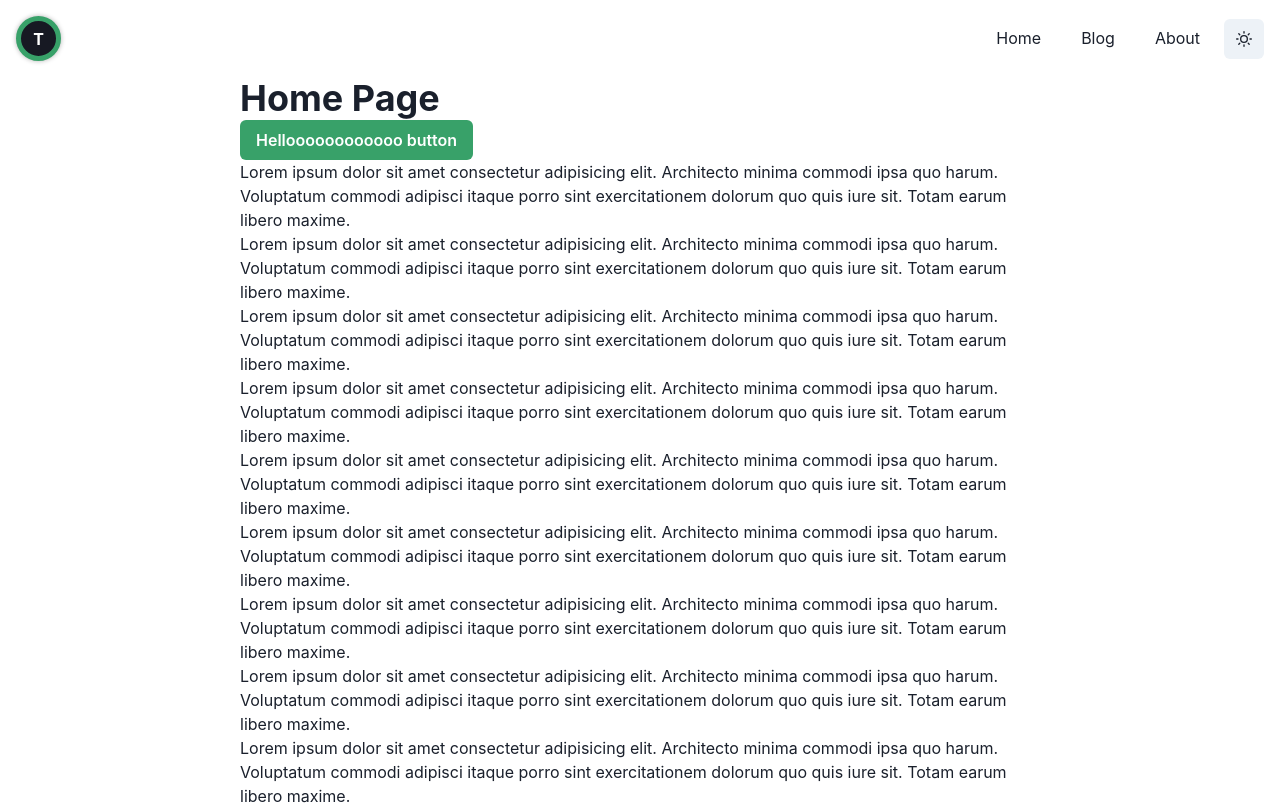
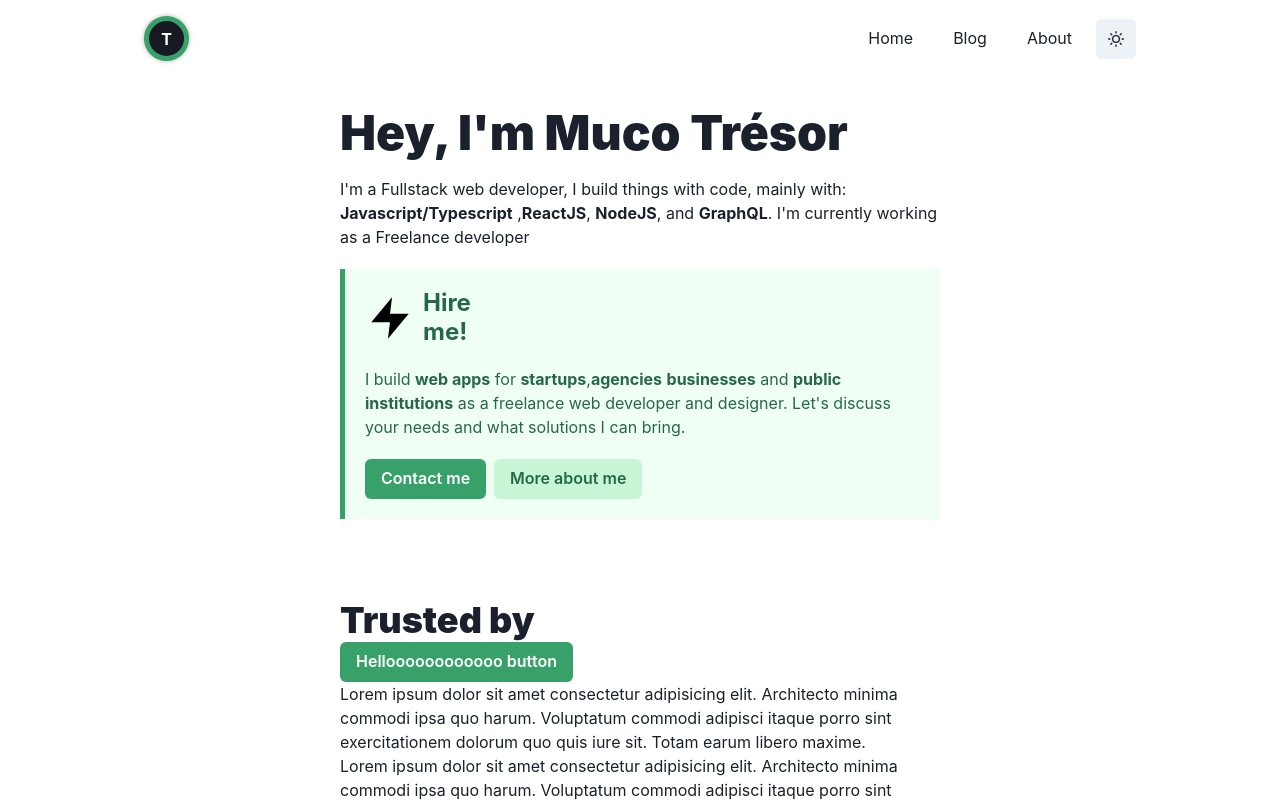
Before and after one commit to muco-rolle/mucotresor.com, a Next.js app: page / in a window 1280 px wide. Shown: the top 805 px of the page. Built offline with nearby package versions, Linux system fonts and the light colour scheme.

Commit message:
feat: Intro section.

```diff
--- a/src/components/document-head/DocumentHead.tsx
+++ b/src/components/document-head/DocumentHead.tsx
@@ -15,8 +15,8 @@ export const DocumentHead = ({ title }: DocumentHeadProps) => {
             <meta name="theme-color" content="#3182ce" />
 
             <link
-                rel="stylesheet"
-                href="https://cdn.jsdelivr.net/npm/@xz/fonts@1/serve/plus-jakarta-text.min.css"
+                rel="preload"
+                href="https://cdn.jsdelivr.net/npm/@xz/fonts@1/serve/hk-grotesk.min.css"
             />
         </NextHead>
     );
--- a/src/layouts/Header.tsx
+++ b/src/layouts/Header.tsx
@@ -20,13 +20,14 @@ export const Header = () => {
     return (
         <Flex
             as="header"
+            position="sticky"
             justifyContent="space-between"
-            width="1444px"
+            width="1024px"
             maxW="100%"
             m="0 auto"
+            mb={8}
             align="center"
             p={4}
-            position="sticky"
             top="0"
             zIndex="10"
             style={{ backdropFilter: `saturate(180%) blur(20px)` }}
--- a/src/layouts/MainLayout.tsx
+++ b/src/layouts/MainLayout.tsx
@@ -9,7 +9,7 @@ export const MainLayout = ({ children }: MainLayoutProps) => {
     return (
         <Box>
             <Header />
-            <Box w="800px" maxW="90%" m="0 auto">
+            <Box w="600px" maxW="90%" m="0 auto">
                 {children}
             </Box>
         </Box>
--- a/src/pages/index.tsx
+++ b/src/pages/index.tsx
@@ -1,10 +1,94 @@
-import { Box, Button, Heading, Text } from '@chakra-ui/react';
+import {
+    Box,
+    Button,
+    Heading,
+    HStack,
+    Icon,
+    Text,
+    VStack,
+} from '@chakra-ui/react';
 import { MainLayout } from '@layouts';
 
 const HomePage = () => {
     return (
         <MainLayout>
-            <Heading>Home Page</Heading>
+            {/* Intro Section */}
+            <Box>
+                <VStack align="flex-start" spacing={5}>
+                    <Heading as="h1" size="2xl" fontWeight="900">
+                        Hey, I'm Muco Trésor
+                    </Heading>
+                    <Text>
+                        I'm a Fullstack web developer, I build things with code,
+                        mainly with: <br />{' '}
+                        <Box as="strong">Javascript/Typescript</Box> ,
+                        <Box as="strong">ReactJS</Box>,{' '}
+                        <Box as="strong">NodeJS</Box>, and{' '}
+                        <Box as="strong">GraphQL</Box>. I'm currently working as
+                        a Freelance developer
+                    </Text>
+
+                    <Box
+                        bg="green.50"
+                        borderLeft="5px solid"
+                        borderColor="green.500"
+                        py={5}
+                        px={5}
+                    >
+                        <VStack align="flex-start" spacing={5}>
+                            <HStack>
+                                <Icon
+                                    stroke="currentColor"
+                                    fill="none"
+                                    stroke-width="2"
+                                    viewBox="0 0 24 24"
+                                    stroke-linecap="round"
+                                    stroke-linejoin="round"
+                                    class="css-1xzrexu"
+                                    height="1em"
+                                    width="1em"
+                                    xmlns="http://www.w3.org/2000/svg"
+                                >
+                                    <polygon points="13 2 3 14 12 14 11 22 21 10 12 10 13 2"></polygon>
+                                </Icon>
+                                <Heading
+                                    as="h3"
+                                    color="green.700"
+                                    fontSize="2xl"
+                                >
+                                    Hire me!
+                                </Heading>
+                            </HStack>
+                            <Text color="green.700">
+                                I build <b>web apps</b> for <b>startups</b>,
+                                <b>agencies</b> <b>businesses</b> and{' '}
+                                <b>public institutions</b> as a freelance web
+                                developer and designer. Let's discuss your needs
+                                and what solutions I can bring.
+                            </Text>
+                            <HStack>
+                                <Button colorScheme="green">Contact me</Button>
+                                <Button
+                                    bg="green.100"
+                                    color="green.700"
+                                    _hover={{
+                                        bg: 'green.200',
+                                    }}
+                                >
+                                    More about me
+                                </Button>
+                            </HStack>
+                        </VStack>
+                    </Box>
+                </VStack>
+            </Box>
+
+            {/* Trusted by section */}
+            <Box mt={20}>
+                <Heading as="h2" size="xl" fontWeight="900">
+                    Trusted by
+                </Heading>
+            </Box>
             <Button colorScheme="green">Helloooooooooooo button</Button>
             <Text>
                 Lorem ipsum dolor sit amet consectetur adipisicing elit.
--- a/src/theme/index.ts
+++ b/src/theme/index.ts
@@ -2,7 +2,7 @@ import { extendTheme } from '@chakra-ui/react';
 
 export const theme = extendTheme({
     fonts: {
-        heading: `'Plus Jakarta Text', -apple-system, BlinkMacSystemFont, 'Segoe UI', Roboto, Oxygen, Ubuntu, Cantarell, 'Open Sans', 'Helvetica Neue', sans-serif`,
-        body: `'Plus Jakarta Text', -apple-system, BlinkMacSystemFont, 'Segoe UI', Roboto, Oxygen, Ubuntu, Cantarell, 'Open Sans', 'Helvetica Neue', sans-serif`,
+        heading: `'HK Grotesk', -apple-system, BlinkMacSystemFont, 'Segoe UI', Roboto, Oxygen, Ubuntu, Cantarell, 'Open Sans', 'Helvetica Neue', sans-serif`,
+        body: `'HK Grotesk', -apple-system, BlinkMacSystemFont, 'Segoe UI', Roboto, Oxygen, Ubuntu, Cantarell, 'Open Sans', 'Helvetica Neue', sans-serif`,
     },
 });
```
